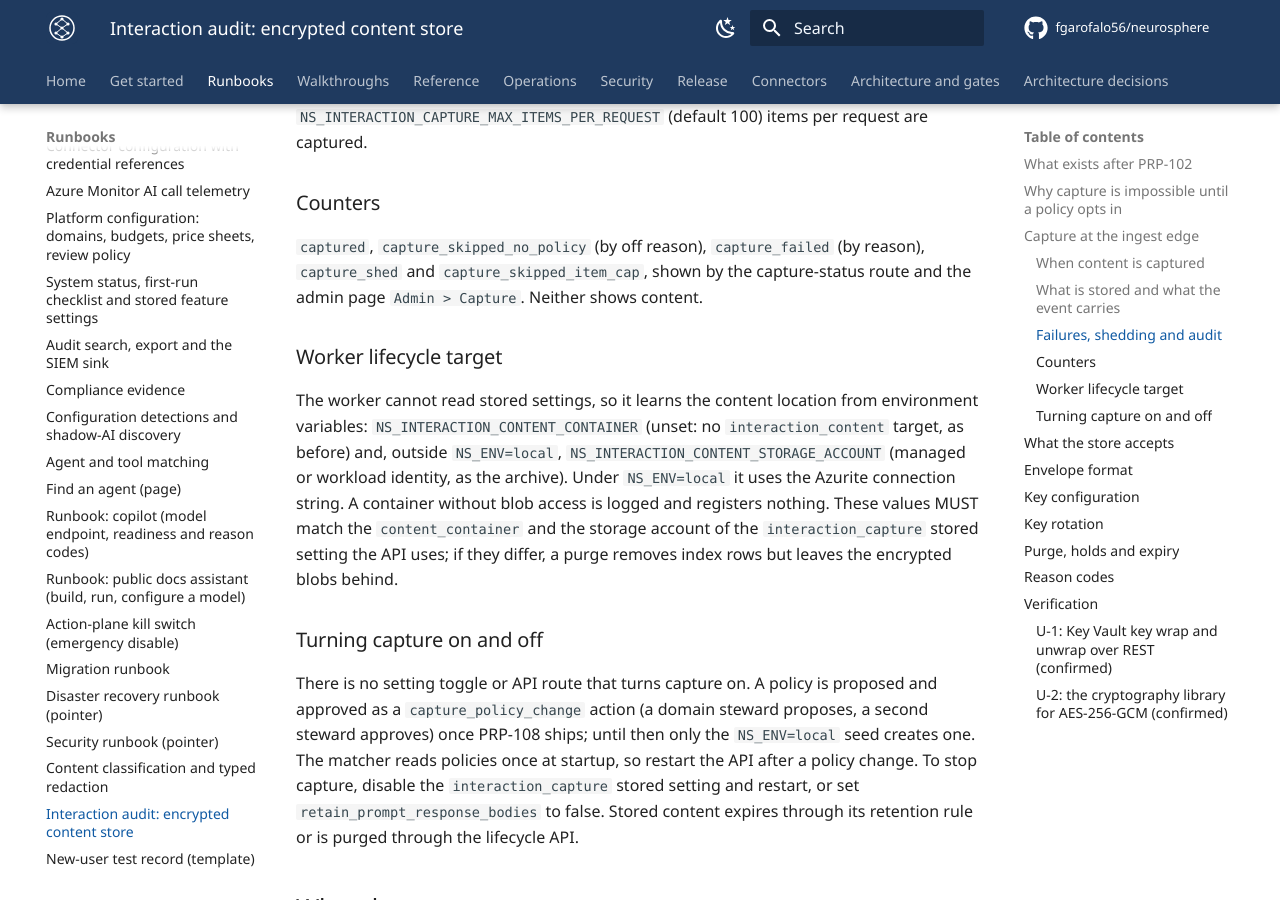
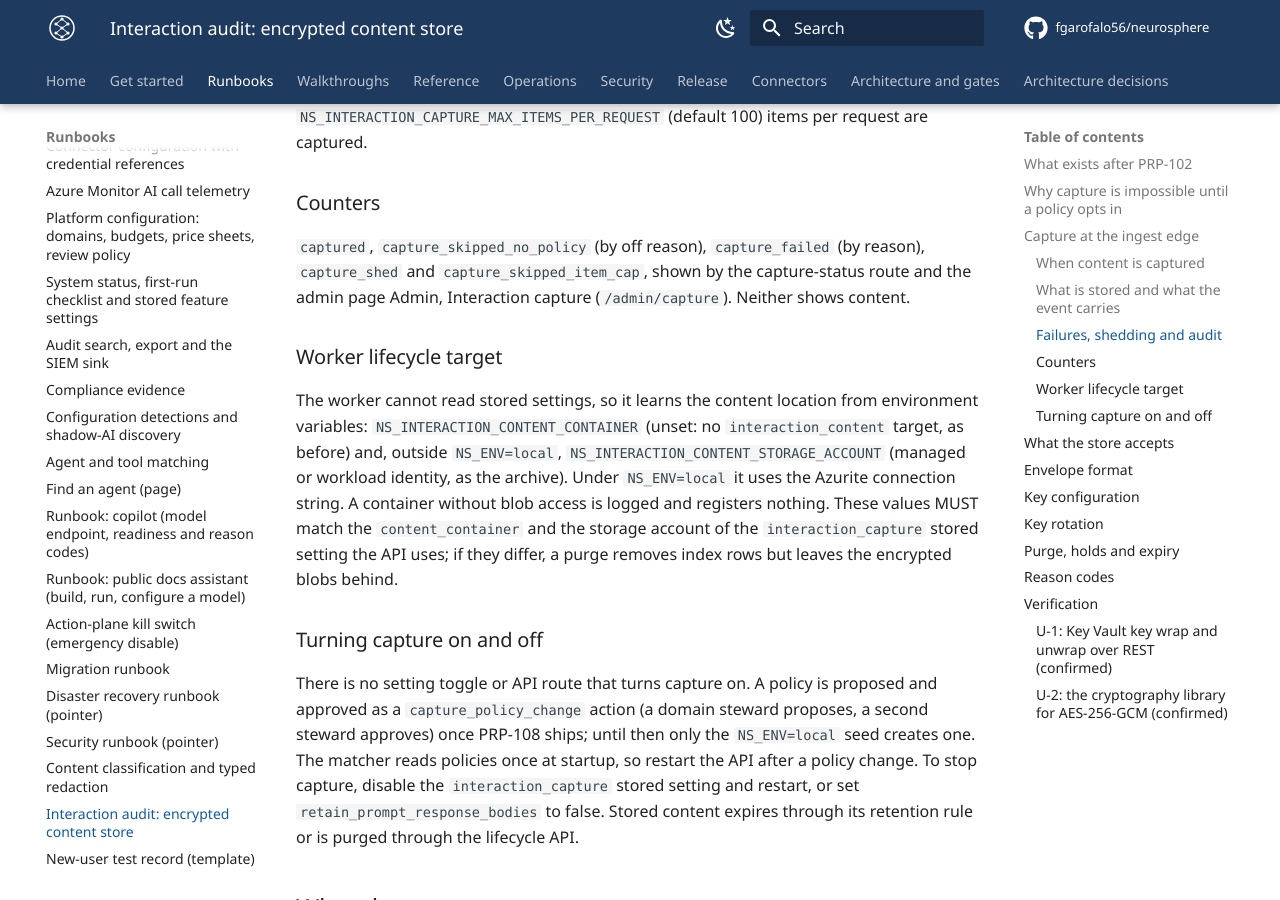
Before and after one commit to fgarofalo56/neurosphere, an MkDocs documentation site: the page built from docs/runbooks/interaction-audit.md, in a window 1280 px wide and 900 px high, scrolled down 4151 px. Built offline with MkDocs 1.6.1 and Material for MkDocs 9.7.7, drawn with Linux system fonts in a browser that asks for light colours; comment, search, counter and statistics services are not loaded.

Commit message:
PRP-103: name the admin page as it appears in the nav
Co-Authored-By: Claude Opus 5.5 <noreply@anthropic.com>

```diff
--- a/docs/runbooks/interaction-audit.md
+++ b/docs/runbooks/interaction-audit.md
@@ -116,7 +116,7 @@ and `capture_shed` is counted. At most `NS_INTERACTION_CAPTURE_MAX_ITEMS_PER_REQ
 
 `captured`, `capture_skipped_no_policy` (by off reason), `capture_failed` (by reason),
 `capture_shed` and `capture_skipped_item_cap`, shown by the capture-status route and the admin
-page `Admin > Capture`. Neither shows content.
+page Admin, Interaction capture (`/admin/capture`). Neither shows content.
 
 ### Worker lifecycle target
 
```
Also changed, not shown: PRPs/backlog/PRP-103-interaction-capture-policy-and-edge.md (+1 -1 lines).
